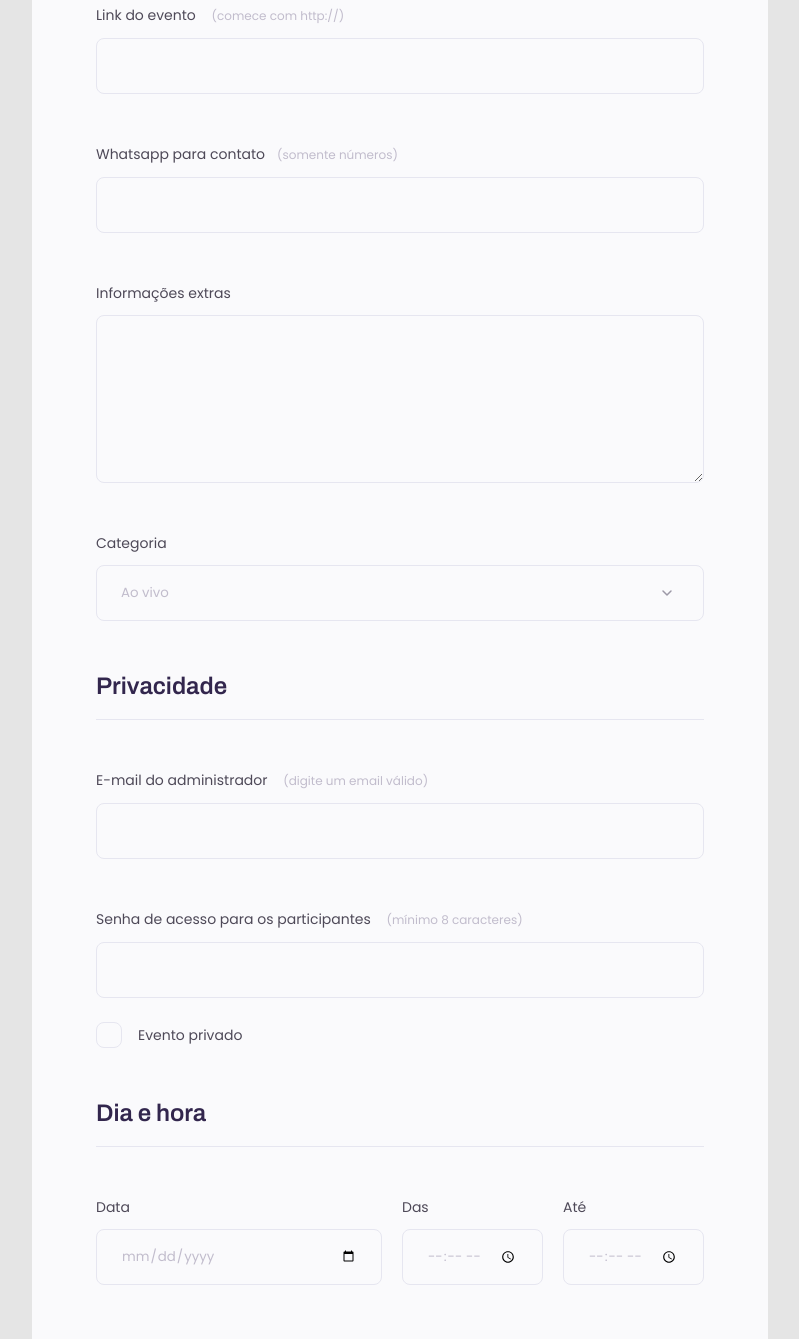
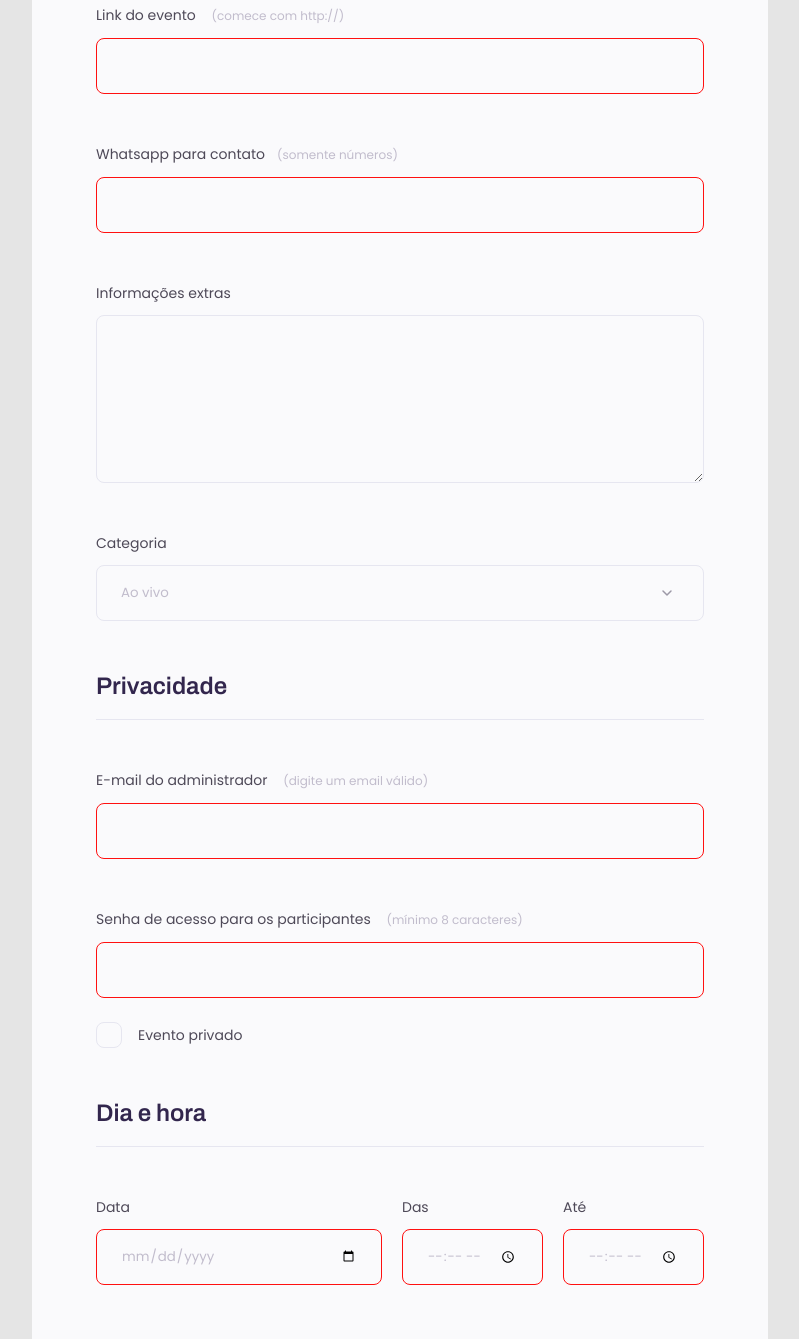
Before and after one commit to jp-sampaio/explorer-projeto03, a plain HTML site: page index.html in a window 1280 px wide. Shown: the part 581-1920 px from the top of the page, without its empty margins (240-1039 px from the left). Drawn offline with Linux system fonts and the light colour scheme.

Commit message:
Projeto concluído faltando somente o readme

```diff
--- a/index.html
+++ b/index.html
@@ -30,17 +30,17 @@
 
           <div class="input-wrapper">
             <label for="event-title">Título do evento <span>(mínimo 8 caracteres)</span></label>
-            <input type="text" id="event-title" required>
+            <input type="text" id="event-title" required minlength="8">
           </div>
 
           <div class="input-wrapper">
             <label for="event-link">Link do evento <span>(comece com http://)</span></label>
-            <input type="url" id="event-link">
+            <input type="url" id="event-link" required>
           </div>
 
           <div class="input-wrapper">
             <label for="event-whatsapp">Whatsapp para contato<span>(somente números)</span></label>
-            <input type="number" id="event-whatsapp">
+            <input type="number" id="event-whatsapp" required>
           </div>
 
           <div class="input-wrapper">
@@ -66,12 +66,12 @@
 
           <div class="input-wrapper">
             <label for="event-email">E-mail do administrador <span>(digite um email válido)</span></label>
-            <input type="email" id="event-email">
+            <input type="email" id="event-email" required>
           </div>
 
           <div class="input-wrapper">
             <label for="event-password">Senha de acesso para os participantes <span>(mínimo 8 caracteres)</span></label>
-            <input type="password" id="event-password">
+            <input type="password" id="event-password" required>
           </div>
 
           <div class="checkbox-wrapper">
@@ -88,17 +88,17 @@
           <div class="col-3">
             <div class="input-wrapper">
               <label for="event-date">Data</label>
-              <input type="date" id="event-date">
+              <input type="date" id="event-date" required>
             </div>
 
             <div class="input-wrapper">
               <label for="event-begin">Das</label>
-              <input type="time" id="event-begin">
+              <input type="time" id="event-begin" required>
             </div>
 
             <div class="input-wrapper">
               <label for="event-end">Até</label>
-              <input type="time" id="event-end">
+              <input type="time" id="event-end" required>
             </div>
           </div>
         </div>
--- a/style.css
+++ b/style.css
@@ -219,6 +219,7 @@ footer .button:hover {
   cursor: pointer;
 }
 
-input:invalid {
+.page form fieldset .input-wrapper input:invalid,
+.page form fieldset .checkbox-wrapper input:invalid {
   border: 1px solid #FF1010;
 }
```
